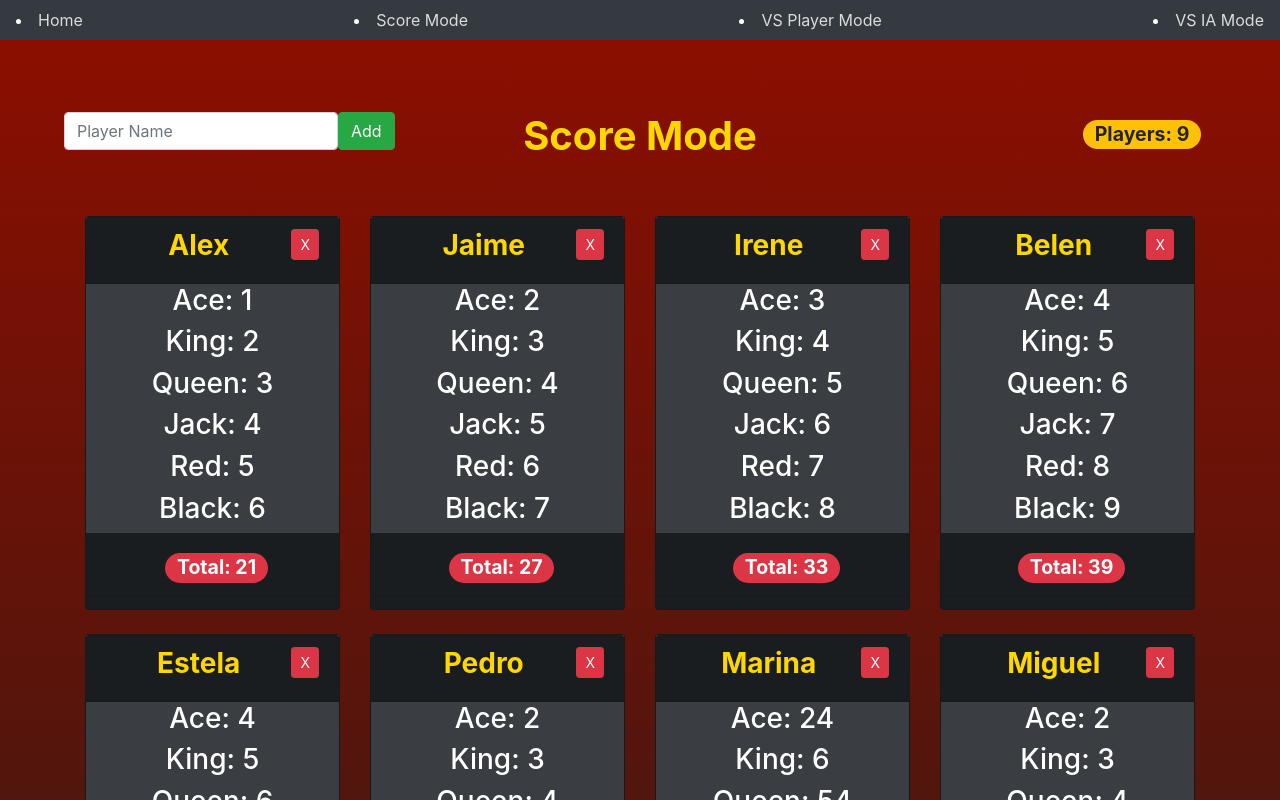
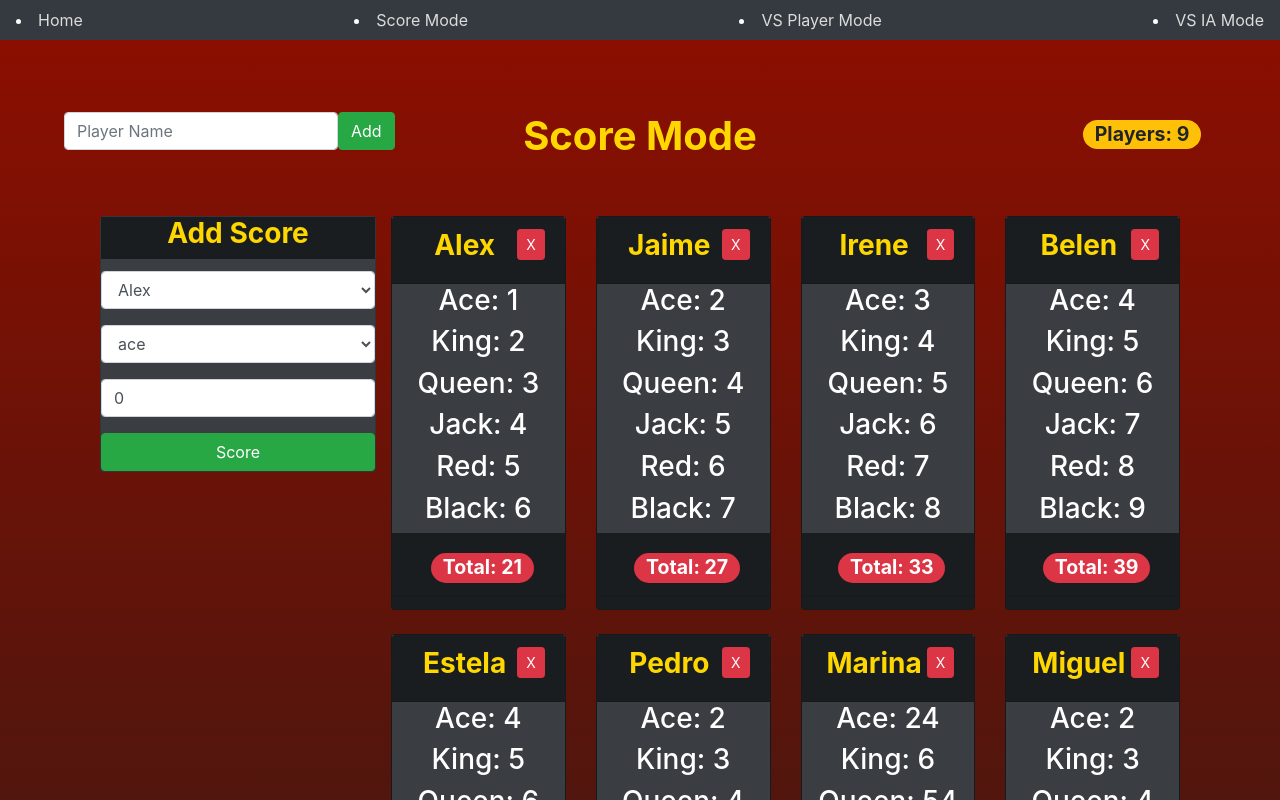
Before and after one commit to AlexTheMagnus/DBR, a React (Create React App) app: page /score in a window 1280 px wide. Shown: the top 800 px of the page. Built offline with nearby package versions, Linux system fonts and the light colour scheme.

Commit message:
Finished Score Mode (There is a bug)

```diff
--- a/package.json
+++ b/package.json
@@ -3,6 +3,7 @@
   "version": "0.1.0",
   "private": true,
   "dependencies": {
+    "immutability-helper": "^3.0.1",
     "react": "^16.8.6",
     "react-dom": "^16.8.6",
     "react-router-dom": "^5.0.1",
--- a/src/components/Score/AddCard.js
+++ b/src/components/Score/AddCard.js
@@ -5,12 +5,12 @@ class AddCard extends Component {
         super();
         this.state = {
             player: '',
-            ace: '',
-            king: '',
-            queen: '',
-            jack: '',
-            red: '',
-            black: ''
+            ace: '0',
+            king: '0',
+            queen: '0',
+            jack: '0',
+            red: '0',
+            black: '0'
         };
         this.handleInputChange = this.handleInputChange.bind(this);
         this.handleSubmit = this.handleSubmit.bind(this);
@@ -20,13 +20,7 @@ class AddCard extends Component {
         e.preventDefault();
             this.props.onAddCard(this.state);
             this.setState({
-          player: '',
-          ace: '',
-          king: '',
-          queen: '',
-          jack: '',
-          red: '',
-          black: ''
+            player: ''
         });
     }
 
--- /dev/null
+++ b/src/components/Score/EditCard.js
@@ -0,0 +1,87 @@
+import React, { Component } from 'react';
+
+class EditCard extends Component {
+    constructor(props) {
+        super(props);
+        this.state = {
+            name: this.props.estado[0].player,
+            side: 'ace',
+            points: '0'
+        };
+        this.handleInputChange = this.handleInputChange.bind(this);
+        this.handleSubmit = this.handleSubmit.bind(this);
+    }
+
+    handleSubmit(e) {
+        e.preventDefault();
+        this.props.onEditCard(this.state);
+        this.setState({
+            name: this.props.estado[0].player,
+            side: 'ace',
+            points: '0'
+        });
+
+    //console.log(this.props.score[this.state.name].ace);
+    }
+
+    handleInputChange(e) {
+        const {value, name} = e.target;
+        console.log(value, name);
+        this.setState({
+            [name]: value
+        });
+    }
+
+    render() {
+        return (
+            <div className="float-left">
+                <form onSubmit={this.handleSubmit} className="card mt-4" style={{ background: '#3a3d41' }}>
+                    <div className="card-title text-center" style={{ background: '#1A1D20' }}>
+                        <h3 style={{ color: 'gold' }}><strong>Add Score</strong></h3>
+                    </div>
+                    <div className="form-group">
+                            <select
+                                name="name"
+                                className="form-control"
+                                value={this.state.name}
+                                onChange={this.handleInputChange}
+                            >
+                                {this.props.estado.map((x,y) => <option key={y}>{x.player}</option>)}
+                            </select>
+                    </div>
+                    <div className="form-group">
+                        <select
+                            name="side"
+                            className="form-control"
+                            value={this.state.side}
+                            onChange={this.handleInputChange}
+                        >
+                            <option>ace</option>
+                            <option>king</option>
+                            <option>queen</option>
+                            <option>jack</option>
+                            <option>red</option>
+                            <option>black</option>
+                        </select>
+                    </div>
+                    <div className="form-group">
+                        <input
+                            type="text"
+                            name="points"
+                            className="form-control"
+                            value={this.state.points}
+                            onChange={this.handleInputChange}
+                            placeholder="Points"
+                        />
+                    </div>
+                    <button type="submit" className="btn btn-success">
+                        Score
+                    </button>
+                </form>
+            </div>
+        )
+    }
+
+}
+
+export default EditCard;
--- a/src/components/Score/index.js
+++ b/src/components/Score/index.js
@@ -4,6 +4,7 @@ import { scores } from '../../score.json'
 //console.log(score);
 
 import AddCard from './AddCard';
+import EditCard from './EditCard';
 
 class Score extends Component {
     constructor() {
@@ -12,6 +13,7 @@ class Score extends Component {
             scores //Es lo mimso que "score: score"
         }
         this.handleAddCard = this.handleAddCard.bind(this);
+        this.handleEditCard = this.handleEditCard.bind(this);
     }
     //Delete player
     removeCard(index){
@@ -20,6 +22,35 @@ class Score extends Component {
                 return i !== index
             })
         })
+    }
+
+    //Edit player
+    handleEditCard(data) {
+        //console.log(data);
+        var cont = 0;
+        var index = 0;
+        var auxdict;
+        this.state.scores.forEach((score) => {
+            if (score.player === data.name) {
+                //console.log(cont); //Calcula el indice
+                //var auxdict = score;
+                auxdict = JSON.stringify(score);
+                auxdict = JSON.parse(auxdict);
+                //console.log("este es ", auxdict); //Checking copy
+                index = cont;
+                this.removeCard(index);
+            }
+            cont++;
+        });
+
+        auxdict[data.side] = data.points;
+        console.log("editado ", auxdict); //Checking edit
+
+        console.log("tras remove ", auxdict); //Checking edit
+        this.handleAddCard(auxdict);
+        console.log("final ", auxdict); //Checking edit
+        //Borrar luego
+        //console.log(this.state.scores);
     }
 
     //Add player
@@ -32,6 +63,7 @@ class Score extends Component {
 
     //Generate cards
     render() {
+
         //console.log(this.state.score);
         const scores = this.state.scores.map((score, i) => {
             return(
@@ -68,7 +100,7 @@ class Score extends Component {
                     <div className="row mt-4" style={{ width: "100%" }}>
                         <div className="col mt-4">
                             <span>
-                                <AddCard onAddCard={this.handleAddCard}></AddCard>
+                                <AddCard onAddCard={this.handleAddCard}/>
                             </span>
                         </div>
                         <div className="col mt-4">
@@ -81,6 +113,9 @@ class Score extends Component {
                         </div>
                     </div>
                     <div className="container">
+                        <div className="col mt-4">
+                            <EditCard onEditCard={this.handleEditCard} estado={this.state.scores}/>
+                        </div>
                         <div className="row mt-4">
                             {scores}
                         </div>
--- /dev/null
+++ b/src/components/Score/test.js
@@ -0,0 +1,3 @@
+this.setState({
+    scores: update(this.state.scores, {cont: {face: {$set: data.points}}})
+})
```
Also changed, not shown: 1 other file (tests, documents, lock files or other folders). Lines whose indentation alone changed are shown as unchanged.
